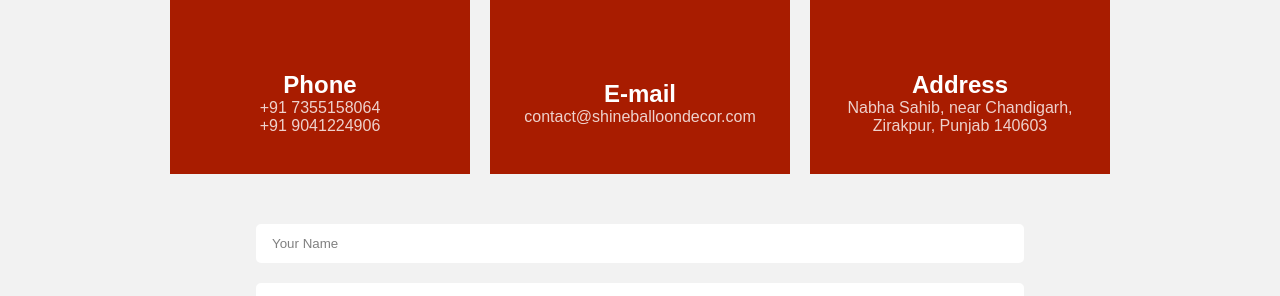
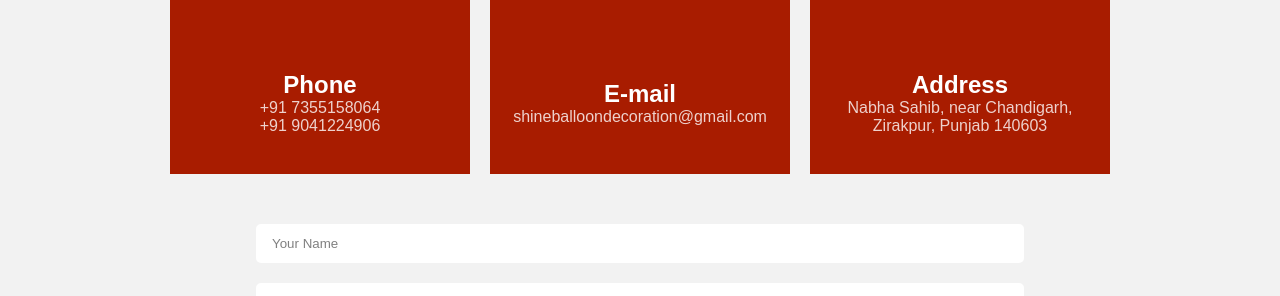
Before and after one commit to shinedecorator/shine, a Jekyll site: the page built from contact.html, in a window 1280 px wide. Shown: the part 702-998 px from the top of the page. Built offline with Jekyll 4.4.1, drawn with Linux system fonts in a browser that asks for light colours.

Commit message:
Update contact.html

```diff
--- a/contact.html
+++ b/contact.html
@@ -97,7 +97,7 @@
             <div>
                 <span class="icon"></span>
                 <h2>E-mail</h2>
-                <p>contact@shineballoondecor.com</p>
+                <p>shineballoondecoration@gmail.com</p>
             </div>
             <div>
                 <span class="icon"></span>
@@ -114,7 +114,7 @@
                 <input type="text" placeholder="Your Name" required>
                 <input type="email" placeholder="E-mail" required>
                 <input type="text" name="view" value="cm" hidden>
-                <input type="email" name="to" placeholder="E-mail" hidden value="contact@shineballoondecor.com">
+                <input type="email" name="to" placeholder="E-mail" hidden value="shineballoondecoration@gmail.com">
                 <input type="tel" placeholder="Phone Number" required>
                 <input type="text" name="su" placeholder="Subject" required>
                 <textarea name="body" placeholder="Write Your message" style="resize: vertical;" required></textarea>
```
